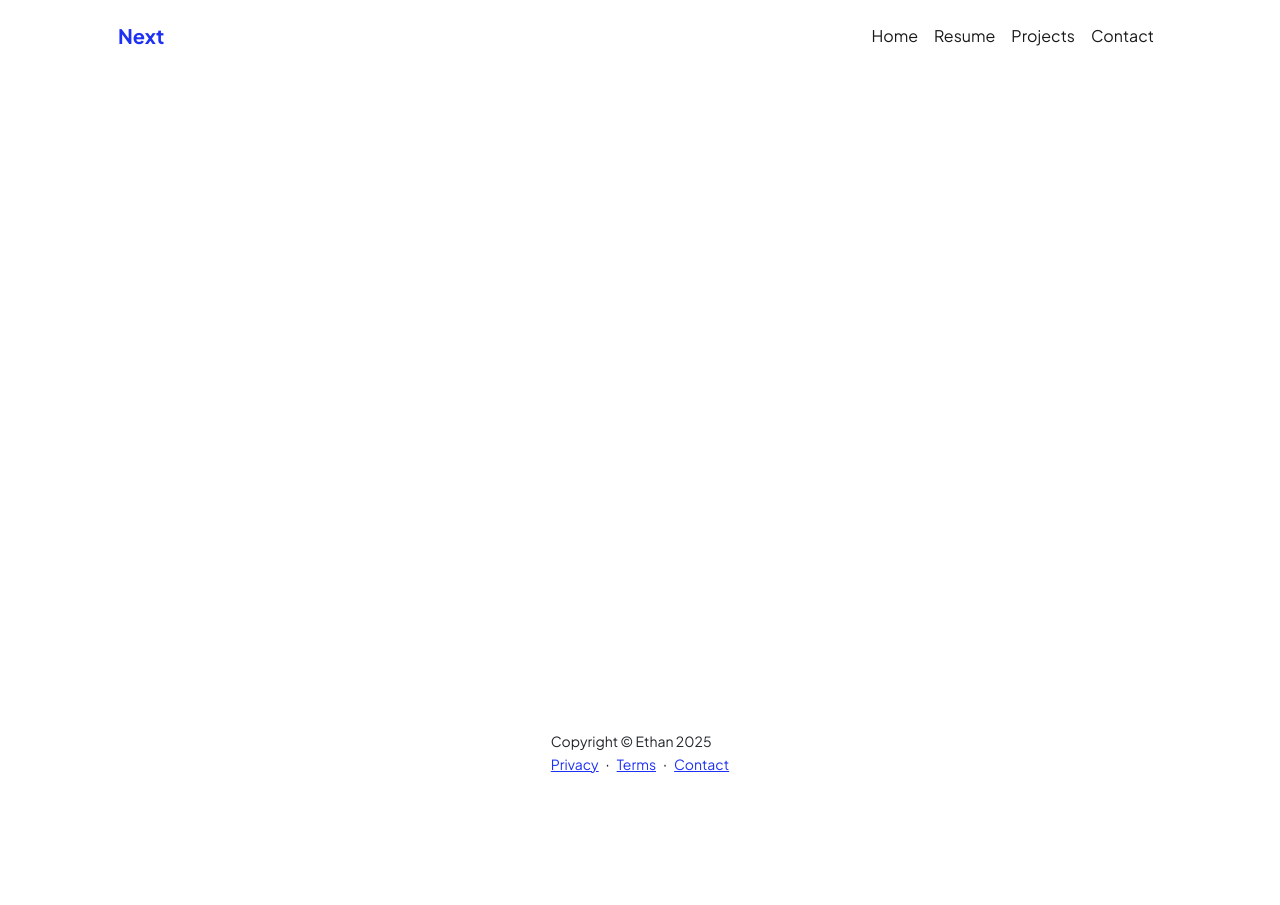
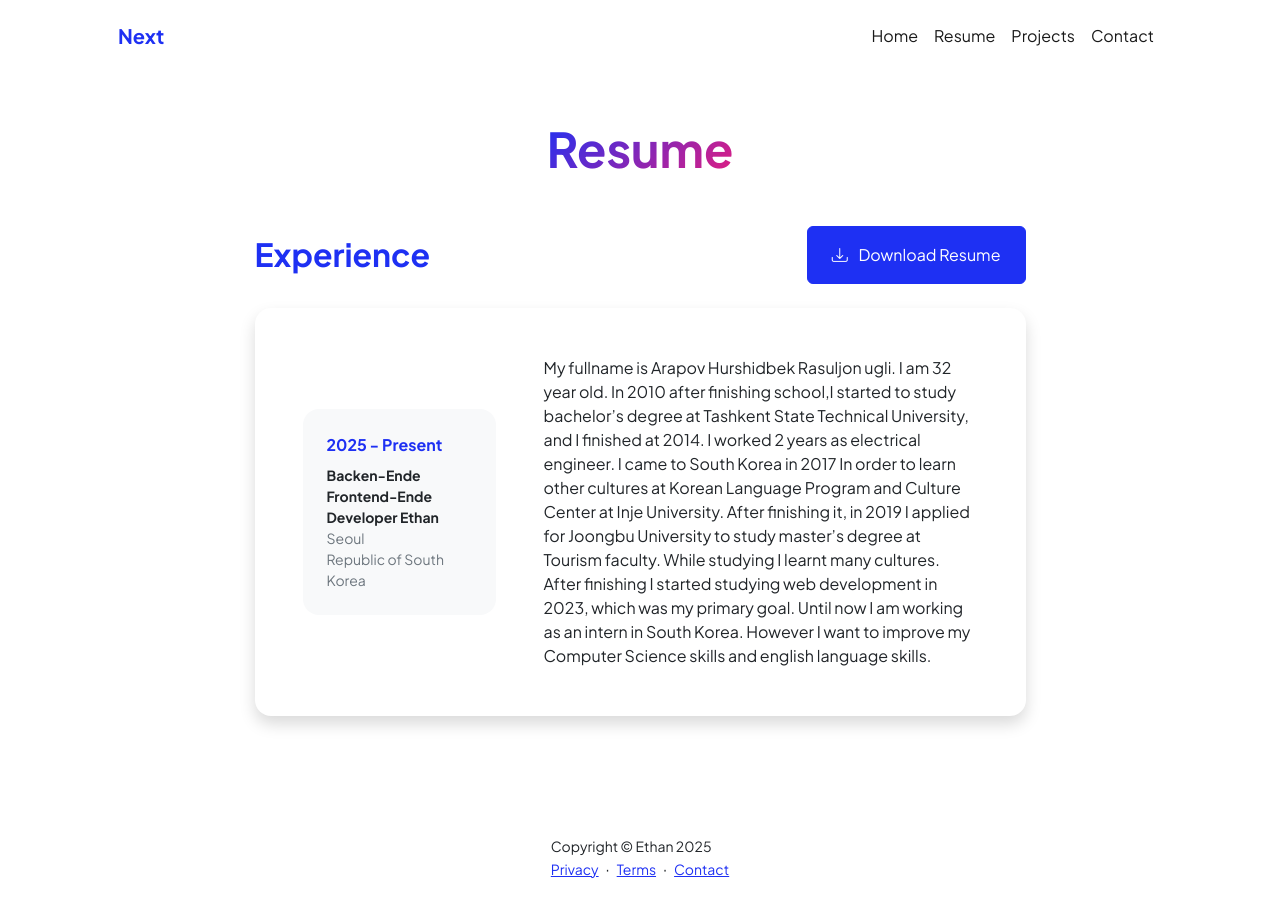
Before and after one commit to Khurshidbek-Ethan/Bootstrap, a plain HTML site: page pages/resume.html in a window 1280 px wide. Before the commit the page ends 800 px from the top, so only its background shows below. Drawn offline with nearby package versions, Linux system fonts and the light colour scheme.

Commit message:
Created in Resume Page Experience section and Experience Card 1

```diff
--- a/pages/resume.html
+++ b/pages/resume.html
@@ -43,6 +43,57 @@
 				</div>
 			</div>
 		</nav>
+
+		<div class="container px-5 my-5">
+			<div class="text-center  mb-5">
+				<h1 class="display-5 fw-bolder mb-0"><span class="text-gradient d-inline">Resume</span></h1>
+			</div>
+			<div class="row gx-5 justify-content-center">
+				<div class="col-lg-11 col-xl-9 col-xxl-8">
+					<!-- Experience section -->
+					<section>
+
+						<div class="d-flex align-items-center justify-content-between mb-4  ">
+							<h2 class="experience text-primary fw-bolder mb-0">Experience</h2>
+							<a class="btn btn-primary px-4 py-3" href="#!">
+								<div class="d-inline-block bi bi-download me-2"></div> Download Resume
+							</a>
+						</div>
+						<!-- Experience Card 1 -->
+						<div class="card shadow border-0 rounded-4 mb-5">
+							<div class="card-body p-5">
+								<div class="row align-items-center gx-5">
+									<div class="col text-center text-lg-start mb-4 mb-lg-0">
+										<div class="bg-light p-4 rounded-4">
+											<div class="text-primary fw-bolder mb-2">2025 - Present</div>
+											<div class="small fw-bolder ">Backen-Ende</div>
+											<div class="small fw-bolder ">Frontend-Ende Developer Ethan</div>
+											<div class="small text-muted">Seoul</div>
+											<div class="small text-muted">Republic of South Korea</div>
+										</div>
+									</div>
+									<div class="col-lg-8">
+										<div>
+											My fullname is Arapov Hurshidbek Rasuljon ugli. I am 32 year old.
+											In 2010 after finishing school,I started to study bachelor’s degree at Tashkent State Technical
+											University, and I finished at 2014. I worked 2 years as electrical engineer.
+											I came to South Korea in 2017 In order to learn other cultures at Korean Language Program and
+											Culture Center at Inje University.
+											After finishing it, in 2019 I applied for Joongbu University to study master’s degree at Tourism
+											faculty. While studying I learnt many cultures. After finishing I started studying web development
+											in 2023, which was my primary goal. Until now I am working as an intern in South Korea. However I
+											want to improve my Computer Science skills and english language skills.
+
+
+										</div>
+									</div>
+								</div>
+							</div>
+						</div>
+					</section>
+				</div>
+			</div>
+		</div>
 	</main>
 	<!-- Footer -->
 	<div class="bg-white py-4 mt-auto">
```
